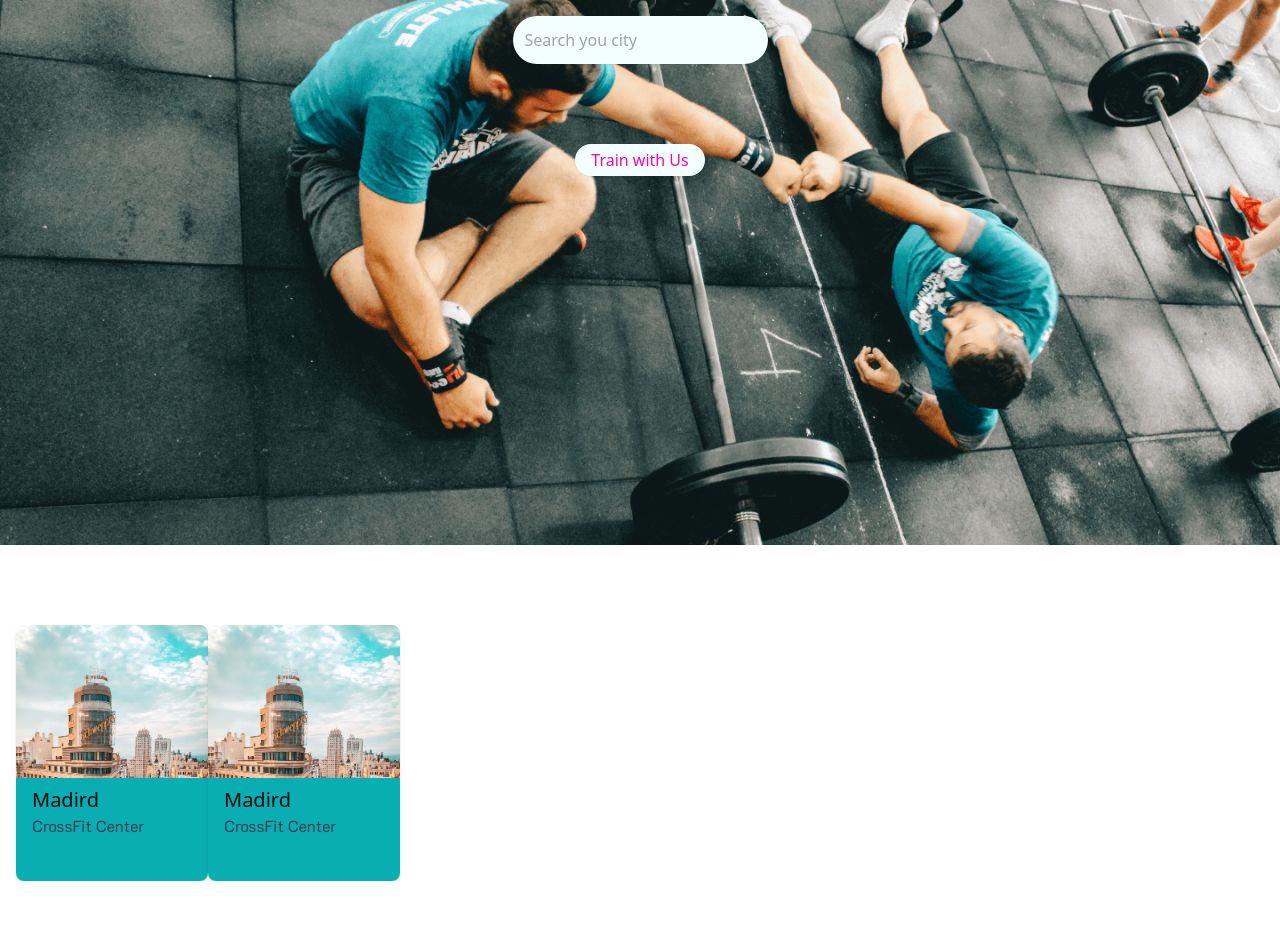
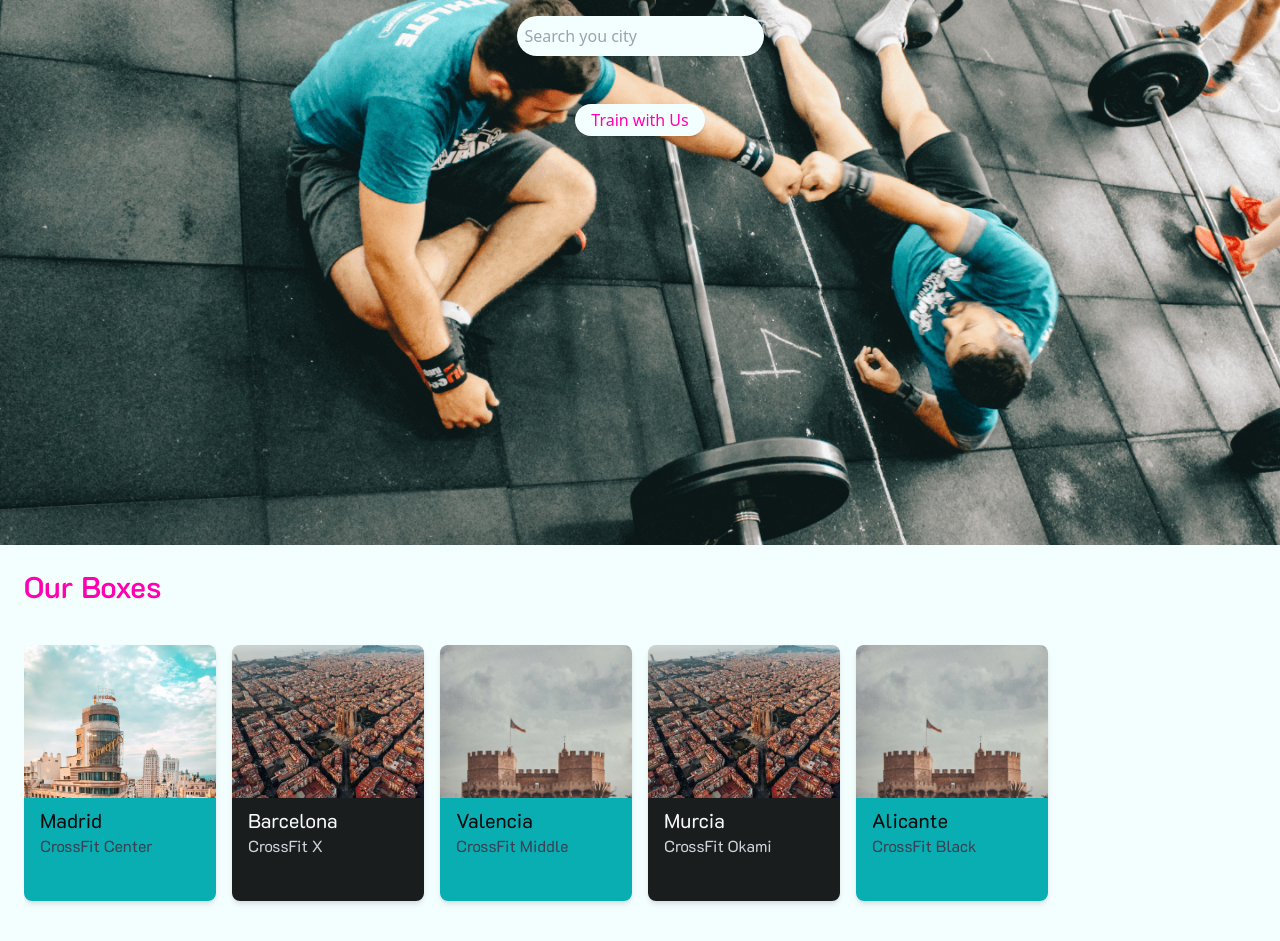
Before and after one commit to MrJark/tailwind-proyect, a website: page public/index.html in a window 1280 px wide. Before the commit the page ends 881 px from the top, so only its background shows below. Drawn offline with Linux system fonts and the light colour scheme.

Commit message:
'm completing all card but the scroll in my browser it doesn't work

```diff
--- a/public/index.html
+++ b/public/index.html
@@ -10,14 +10,14 @@
     <link rel="preconnect" href="https://fonts.gstatic.com" crossorigin>
     <link href="https://fonts.googleapis.com/css2?family=K2D:ital,wght@0,100;0,200;0,300;0,400;0,500;0,600;0,700;1,100;1,200;1,300&display=swap" rel="stylesheet">
 </head>
-<body>
+<body class="bg-background-light">
     <nav></nav>
     <div id="tab_bar"></div>
     <section class="w-full h-screen">
         <div id="home">
-            <div class="w-full h-3/4">
-                <div class="w-full h-full flex flex-col absolute space-y-20 py-4 items-center ">
-                    <input class="bg-background-light outline-none p-3 rounded-full shadow-sm" placeholder="Search you city" type="search" name="" type="">
+            <div class="w-full h-fulls">
+                <div class="w-full h-full flex flex-col absolute space-y-12 py-4 items-center ">
+                    <input class="bg-background-light outline-none p-2 rounded-full shadow-sm" placeholder="Search you city" type="search" name="" type="">
                     <button class="text-base py-1 px-4 rounded-full bg-background-light text-secondary shadow-sm">
                         Train with Us
                     </button>
@@ -28,19 +28,43 @@
 
             </div>
         </div>
-        <div class="mt-20 ml-4 mr-4 flex" id="boxes">
-           <div class="Card">
-                <div class="Card-img bg-madrid"></div>
-                <div class="Card-text-prima">
-                    <p class="text-black font-k2d text-bold text-xl pl-4 pt-2 ">Madird</p>
-                    <p class="text-grey-700 font-K2D text-base pl-4">CrossFit Center</p>
+        <div class="p-6" id="boxes">
+            <p class="text-secondary text-3xl font-K2D font-semibold">Our Boxes</p>
+            <div class="w-auto h-72 items-center mt-6 overflow-x-auto overscroll-x-contain flex space-x-4">
+                <div class="Card">
+                    <div class="Card-img bg-madrid"></div>
+                    <div class="w-full h-2/5 bg-primary rounded-b-lg">
+                        <p class="text-black font-K2D text-bold text-xl pl-4 pt-2 ">Madrid</p>
+                        <p class="text-grey-700 font-K2D text-base pl-4">CrossFit Center</p>
+                    </div>
                 </div>
-            </div>
-           <div class="Card">
-                <div class="Card-img bg-madrid"></div>
-                <div class="Card-text-prima">
-                    <p class="text-black font-k2d text-bold text-xl pl-4 pt-2 ">Madird</p>
-                    <p class="text-grey-700 font-K2D text-base pl-4">CrossFit Center</p>
+                <div class="Card">
+                    <div class="Card-img bg-barcelona"></div>
+                    <div class="w-full h-2/5 bg-background-dark rounded-b-lg">
+                        <p class="text-white font-K2D text-bold text-xl pl-4 pt-2 ">Barcelona</p>
+                        <p class="text-grey-300 font-K2D text-base pl-4">CrossFit X</p>
+                    </div>
+                </div>
+                <div class="Card">
+                    <div class="Card-img bg-valencia"></div>
+                    <div class="w-full h-2/5 bg-primary rounded-b-lg">
+                        <p class="text-black font-K2D text-bold text-xl pl-4 pt-2 ">Valencia</p>
+                        <p class="text-grey-700 font-K2D text-base pl-4">CrossFit Middle</p>
+                    </div>
+                </div>
+                <div class="Card">
+                    <div class="Card-img bg-barcelona"></div>
+                    <div class="w-full h-2/5 bg-background-dark rounded-b-lg">
+                        <p class="text-white font-K2D text-bold text-xl pl-4 pt-2 ">Murcia</p>
+                        <p class="text-grey-300 font-K2D text-base pl-4">CrossFit Okami</p>
+                    </div>
+                </div>
+                <div class="Card">
+                    <div class="Card-img bg-valencia"></div>
+                    <div class="w-full h-2/5 bg-primary rounded-b-lg">
+                        <p class="text-black font-K2D text-bold text-xl pl-4 pt-2 ">Alicante</p>
+                        <p class="text-grey-700 font-K2D text-base pl-4">CrossFit Black</p>
+                    </div>
                 </div>
             </div>
         </div>
--- a/src/css/tailwind.css
+++ b/src/css/tailwind.css
@@ -3,7 +3,7 @@
 @tailwind utilities;
 
 .Card {
-    @apply w-48 h-64 shadow-md rounded-lg
+    @apply w-48 h-64 shadow-md rounded-lg flex-none
 }
 .Card-img {
     @apply w-full h-3/5 rounded-t-lg bg-cover
--- a/tailwind.config.js
+++ b/tailwind.config.js
@@ -35,7 +35,7 @@ module.exports = {
         'alicante': "url('/public/img/alicante.jpeg')",
         'murcia': "url('/public/img/murcia.jpeg')",
         'sevilla': "url('/public/img/sevilla.jpeg')",
-        'valencia': "url('/public/img/valencia.jpeg')",
+        'valencia': "url('/public/img/valencia.jpg')",
       },
     }
   },
```
Also changed, not shown: public/css/tailwind.css.
